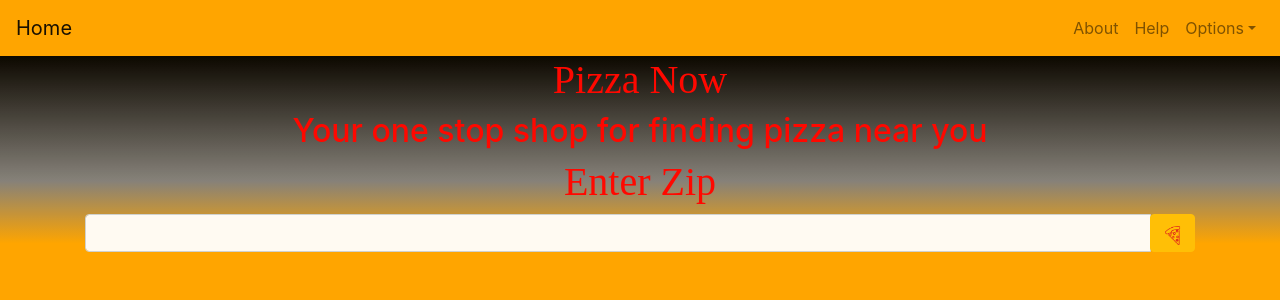
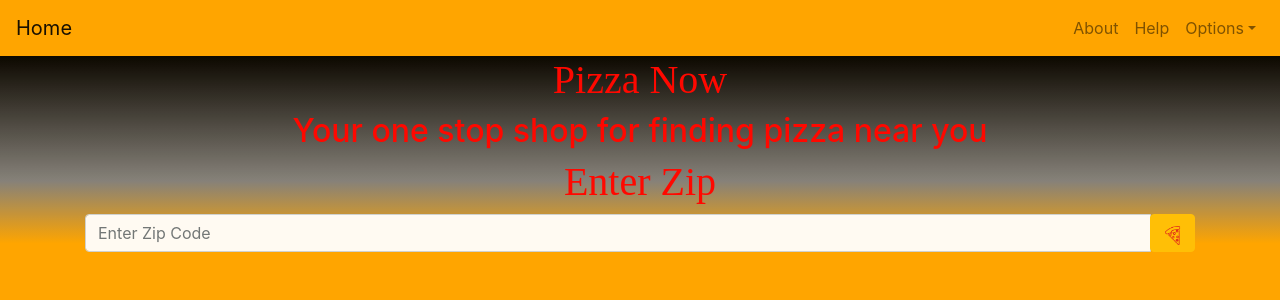
Before and after one commit to Brock-Gibson/Pizza-Now, a React (Create React App) app: page / in a window 1280 px wide. Shown: the top 300 px of the page. Built offline with nearby package versions, Linux system fonts and the light colour scheme; no server answers; a web font is replaced by a local one.

Commit message:
better logic for aforementioned error handling

```diff
--- a/src/zip.js
+++ b/src/zip.js
@@ -18,7 +18,7 @@ class Zip extends Component {
     super();
     this.getZip = this.getZip.bind(this);
     this.state = {
-      zip: ""
+      zip: "Enter Zip Code"
     };
     if (navigator.geolocation) {
       navigator.geolocation.getCurrentPosition(this.getZip);
@@ -48,14 +48,8 @@ class Zip extends Component {
             if(zipStr){
               this.setState({ zip: zipStr });
               this.props.onChange({zip: zipStr});
-            } else {
-              this.setState({ zip: "Enter Zip Code" });
             }
-          } else {
-            this.setState({ zip: "Enter Zip Code" });
           }
-        } else {
-          this.setState({ zip: "Enter Zip Code" });
         }
       });
   }
```
